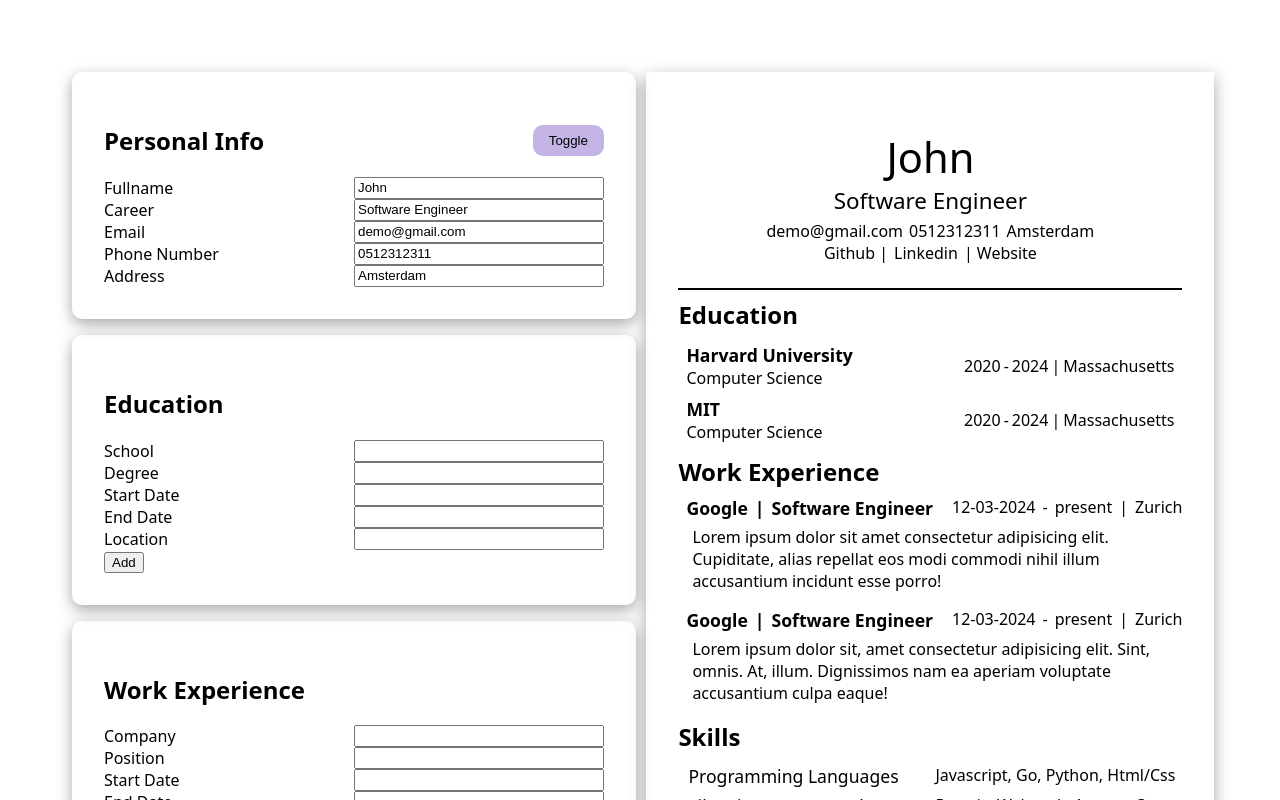
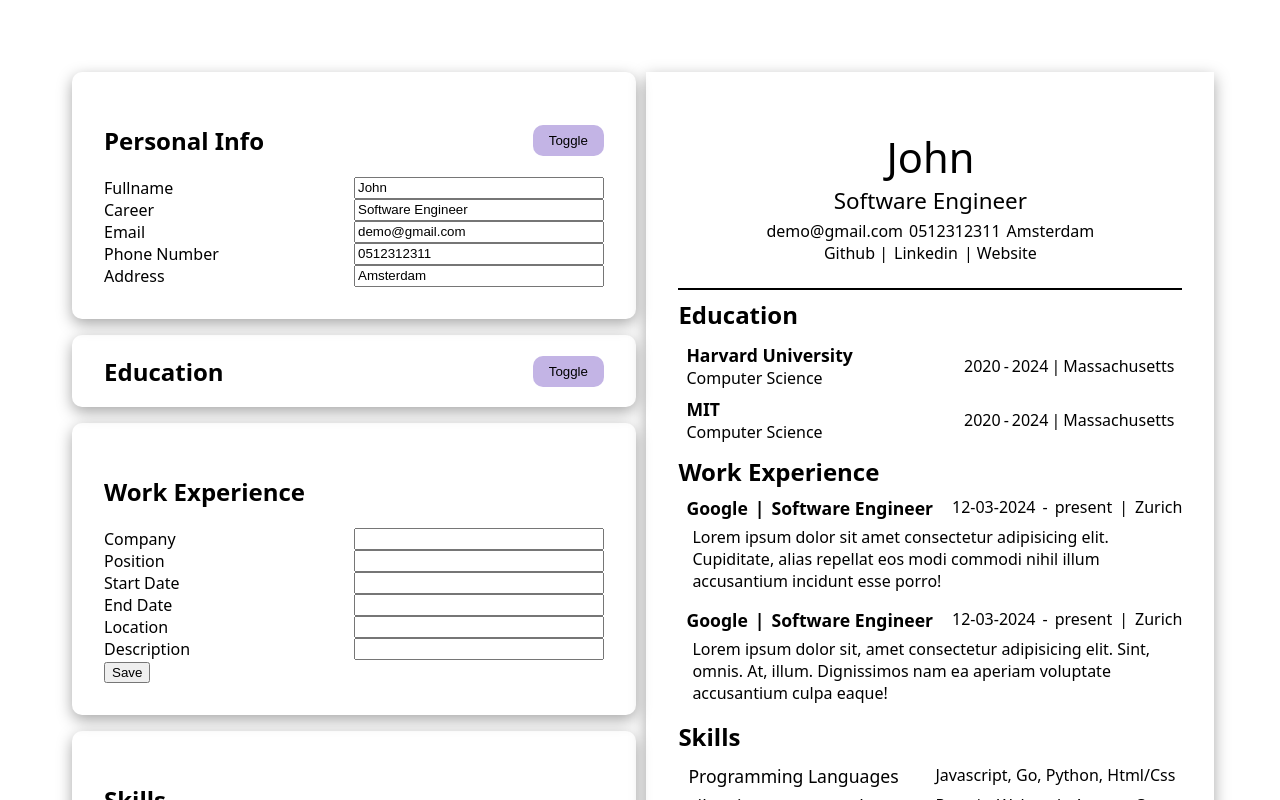
Before and after one commit to Ay-can/cv-maker, a React (Vite) app: page / in a window 1280 px wide. Shown: the top 800 px of the page. Built offline with nearby package versions, Linux system fonts and the light colour scheme.

Commit message:
make educationform toggleable

```diff
--- a/src/components/EducationForm.jsx
+++ b/src/components/EducationForm.jsx
@@ -1,11 +1,42 @@
 import { useState } from "react";
 import "../styles/education.css";
 
-function EducationForm({ education, handleEducationForm, addStudy }) {
+function EducationForm({
+  handleEducationForm,
+  addStudy,
+  formToggles,
+  updateFormToggles,
+}) {
+  const handleFormToggles = () => {
+    updateFormToggles("education");
+  };
+
+  if (!formToggles.education) {
+    return (
+      <>
+        <div className="education-container toggled">
+          <div className="card toggled">
+            <div className="header-toggle">
+              <h2>Education</h2>
+              <button onClick={handleFormToggles} type="button">
+                Toggle
+              </button>
+            </div>
+          </div>
+        </div>
+      </>
+    );
+  }
+
   return (
     <div className="education-container">
       <div className="card">
-        <h2>Education</h2>
+        <div className="header-toggle">
+          <h2>Education</h2>
+          <button onClick={handleFormToggles} type="button">
+            Toggle
+          </button>
+        </div>
         <form action="">
           <label htmlFor="school">School</label>
           <input
```
